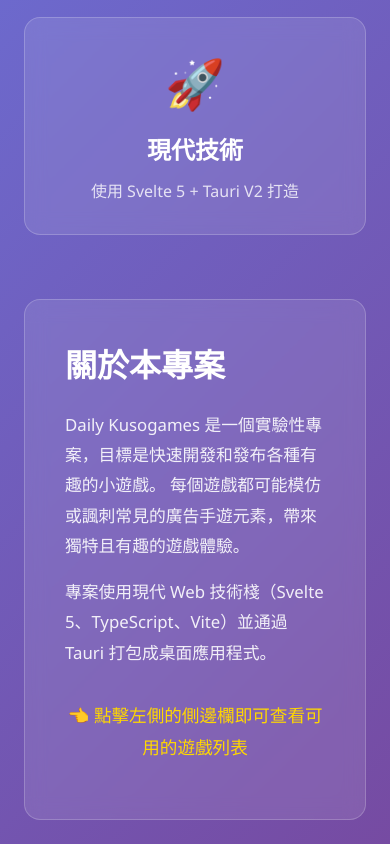
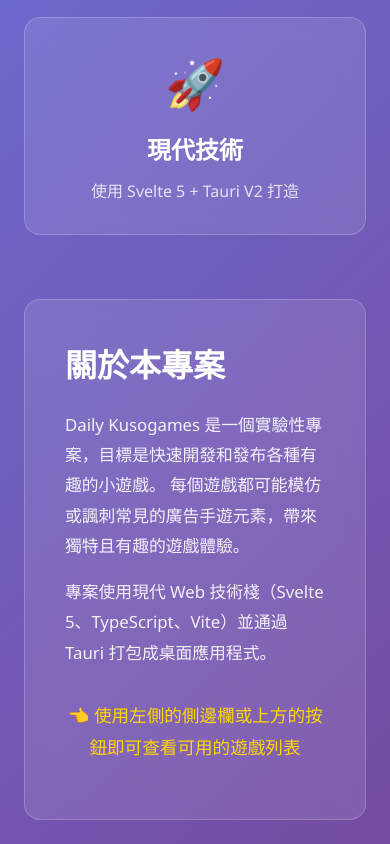
Before and after one commit to YuutaTsubasa/dailykusogames, a SvelteKit app: page / in a window 390 px wide. Shown: the part 856-1700 px from the top of the page. Built offline with nearby package versions, Linux system fonts and the light colour scheme.

Commit message:
Update sidebar hint to be responsive for mobile users
Co-authored-by: YuutaTsubasa <81959102+YuutaTsubasa@users.noreply.github.com>

```diff
--- a/src/routes/+page.svelte
+++ b/src/routes/+page.svelte
@@ -75,7 +75,7 @@
         每個遊戲都可能模仿或諷刺常見的廣告手遊元素，帶來獨特且有趣的遊戲體驗。
       </p>
       <p>專案使用現代 Web 技術棧（Svelte 5、TypeScript、Vite）並通過 Tauri 打包成桌面應用程式。</p>
-      <p class="start-hint">👈 點擊左側的側邊欄即可查看可用的遊戲列表</p>
+      <p class="start-hint">👈 使用左側的側邊欄或上方的按鈕即可查看可用的遊戲列表</p>
     </div>
   </main>
 </div>
```
